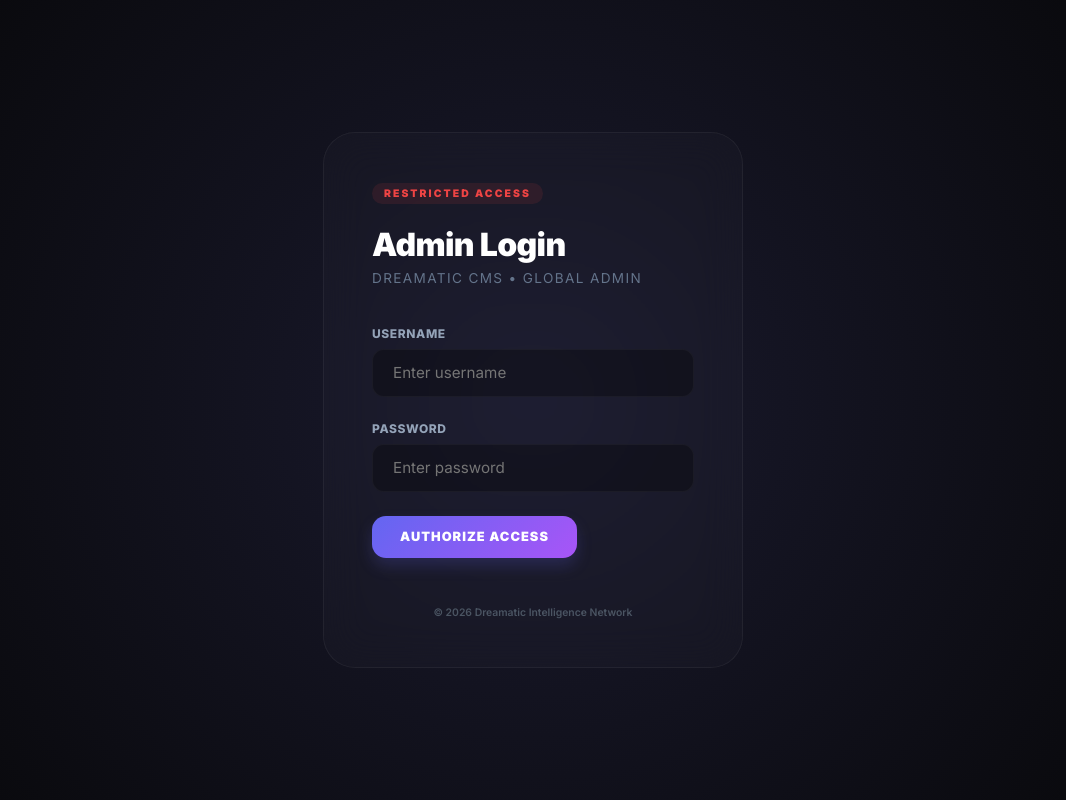
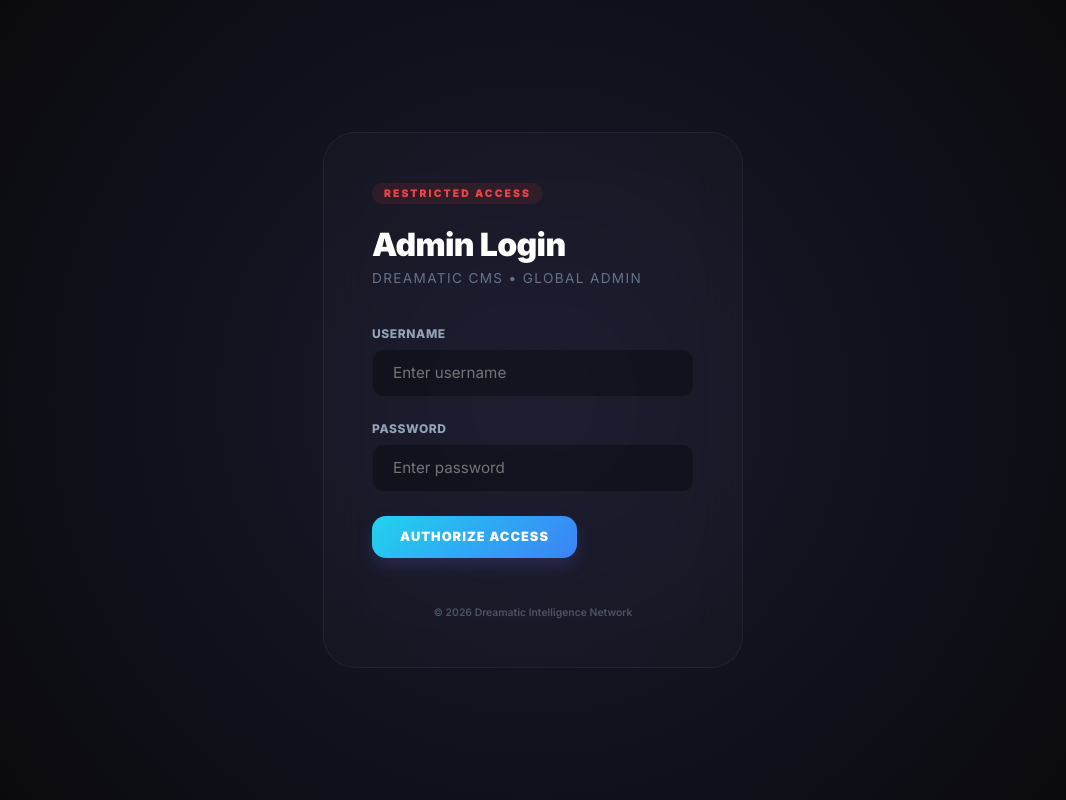
Before and after one commit to v1gneshkum4r21/dmtc-website, a Vue app: page /admin/insights in a window 1280 px wide. Shown: the whole page, without its empty margins (107-1173 px from the left). Built offline with nearby package versions, Linux system fonts and the light colour scheme; no server answers; the HTML template or start-up script is replaced by a standard one.

Commit message:
feat: Update the admin interface color scheme to a blue and cyan palette, utilizing CSS variables for gradients.

```diff
--- a/src/views/admin/admin.css
+++ b/src/views/admin/admin.css
@@ -4,11 +4,11 @@
 @import url('https://fonts.googleapis.com/css2?family=Inter:wght@400;500;600;700;800;900&family=Outfit:wght@400;600;800;900&display=swap');
 
 :root {
-  --primary: #6366f1;
-  --primary-bright: #818cf8;
-  --secondary: #a855f7;
-  --accent: #ec4899;
-  --success: #10b981;
+  --primary: #0ea5e9;
+  --primary-bright: #3b82f6;
+  --secondary: #22d3ee;
+  --accent: #06b6d4;
+  --success: #00dbe3;
 
   --bg-pure: #000000;
   --bg-deep: #08080a;
@@ -30,8 +30,8 @@
   --shadow-md: 0 12px 30px rgba(0, 0, 0, 0.7);
   --shadow-lg: 0 40px 100px rgba(0, 0, 0, 0.9);
 
-  --primary-gradient: linear-gradient(135deg, #6366f1, #a855f7);
-  --accent-gradient: linear-gradient(135deg, #ec4899, #f43f5e);
+  --primary-gradient: linear-gradient(135deg, #22d3ee 0%, #3b82f6 100%);
+  --accent-gradient: linear-gradient(135deg, #0ea5e9 0%, #22d3ee 100%);
   --glass-light: rgba(255, 255, 255, 0.03);
 }
 
--- a/src/views/admin/components/AdminHeader.vue
+++ b/src/views/admin/components/AdminHeader.vue
@@ -171,7 +171,7 @@ defineEmits(['update:activeModule', 'update:selectedPage', 'create', 'search-sel
 .preview-link-btn:hover { color: white; background: rgba(255, 255, 255, 0.05); border-color: rgba(255, 255, 255, 0.1); }
 
 .btn-primary-header {
-  background: linear-gradient(135deg, #6366f1, #a855f7);
+  background: var(--primary-gradient);
   color: white;
   border: none;
   padding: 0.7rem 1.5rem;
--- a/src/views/admin/modules/contacts/ContactsManager.vue
+++ b/src/views/admin/modules/contacts/ContactsManager.vue
@@ -3,7 +3,7 @@
     <header class="module-header luxury-page-title">
       <div class="header-vessel">
         <div class="section-context">
-          <span class="context-tag" style="background-color: rgba(99, 102, 241, 0.2); color: #6366f1;">
+          <span class="context-tag" style="background-color: rgba(14, 165, 233, 0.2); color: #0ea5e9;">
             Network Comms
           </span>
         </div>
@@ -254,8 +254,8 @@ const formatDateFull = (ds) => new Date(ds).toLocaleString('en-US', { month: 'lo
 .truncation { display: block; overflow: hidden; text-overflow: ellipsis; white-space: nowrap; }
 
 .domain-tag {
-  font-size: 0.65rem; font-weight: 800; color: var(--accent-primary);
-  background: rgba(99, 102, 241, 0.1); border: 1px solid rgba(99, 102, 241, 0.2);
+  font-size: 0.65rem; font-weight: 800; color: #0ea5e9;
+  background: rgba(14, 165, 233, 0.1); border: 1px solid rgba(14, 165, 233, 0.2);
   padding: 4px 10px; border-radius: 6px; text-transform: uppercase;
 }
 
--- a/src/views/admin/modules/control/DashboardHome.vue
+++ b/src/views/admin/modules/control/DashboardHome.vue
@@ -147,10 +147,10 @@ const props = defineProps({
 const emit = defineEmits(['switch'])
 
 const metrics = computed(() => [
-  { label: 'Intelligence Nodes', value: props.insights.length, icon: '💎', bg: 'rgba(99, 102, 241, 0.1)', trend: 12 },
-  { label: 'Network Comms', value: props.contacts.length, icon: '📫', bg: 'rgba(16, 185, 129, 0.1)', trend: 0 },
-  { label: 'Ecosystem Talent', value: props.applications.length, icon: '🚀', bg: 'rgba(168, 85, 247, 0.1)', trend: 2 },
-  { label: 'Visual Masterpieces', value: props.showcase.length, icon: '✨', bg: 'rgba(236, 72, 153, 0.1)', trend: 5 }
+  { label: 'Intelligence Nodes', value: props.insights.length, icon: '💎', bg: 'rgba(14, 165, 233, 0.1)', trend: 12 },
+  { label: 'Network Comms', value: props.contacts.length, icon: '📫', bg: 'rgba(34, 211, 238, 0.1)', trend: 0 },
+  { label: 'Ecosystem Talent', value: props.applications.length, icon: '🚀', bg: 'rgba(59, 130, 246, 0.1)', trend: 2 },
+  { label: 'Visual Masterpieces', value: props.showcase.length, icon: '✨', bg: 'rgba(6, 182, 212, 0.1)', trend: 5 }
 ])
 
 const recentInsights = computed(() => [...props.insights].sort((a,b) => new Date(b.updatedAt) - new Date(a.updatedAt)).slice(0, 6))
```
